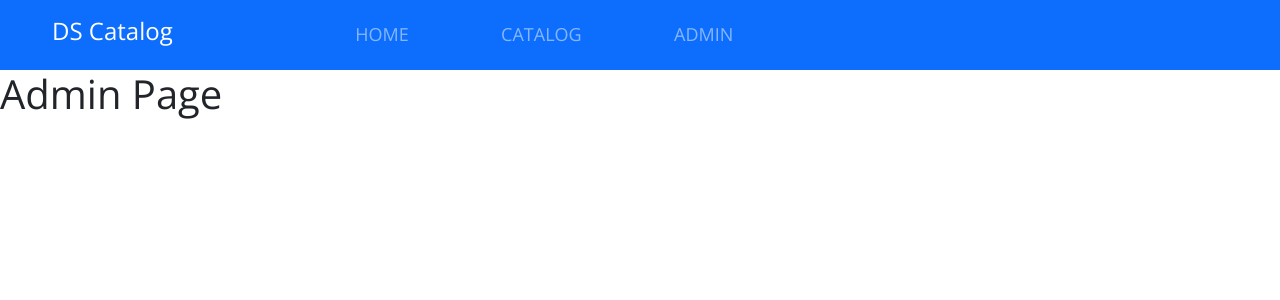
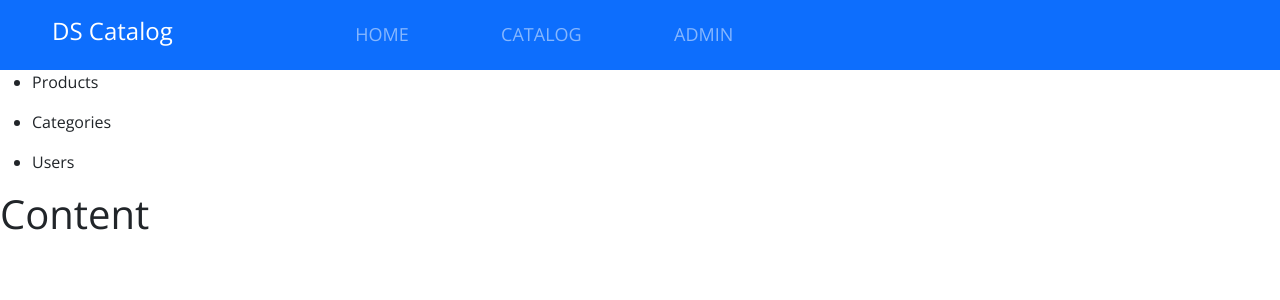
Before and after one commit to CarlosLaurine/Complete-DS-Catalog-App, a React (Create React App) app in the folder frontend-web/: page /admin in a window 1280 px wide. Shown: the top 300 px of the page. Built offline with nearby package versions, Linux system fonts and the light colour scheme.

Commit message:
Admin Page index.tsx Updated + Admin Navbar Component Created and Implemented

```diff
--- /dev/null
+++ b/frontend-web/src/pages/Admin/Navbar/index.tsx
@@ -0,0 +1,19 @@
+const Navbar = () => {
+  return (
+    <nav>
+      <ul>
+        <li>
+          <p>Products</p>
+        </li>
+        <li>
+          <p>Categories</p>
+        </li>
+        <li>
+          <p>Users</p>
+        </li>
+      </ul>
+    </nav>
+  );
+};
+
+export default Navbar;
--- a/frontend-web/src/pages/Admin/index.tsx
+++ b/frontend-web/src/pages/Admin/index.tsx
@@ -1,7 +1,14 @@
+import Navbar from './Navbar';
+
 const Admin = () => {
   return (
     <>
-      <h1>Admin Page</h1>
+      <div className="admin-container">
+        <Navbar />
+        <div className="admin-content">
+          <h1>Content</h1>
+        </div>
+      </div>
     </>
   );
 };
```
